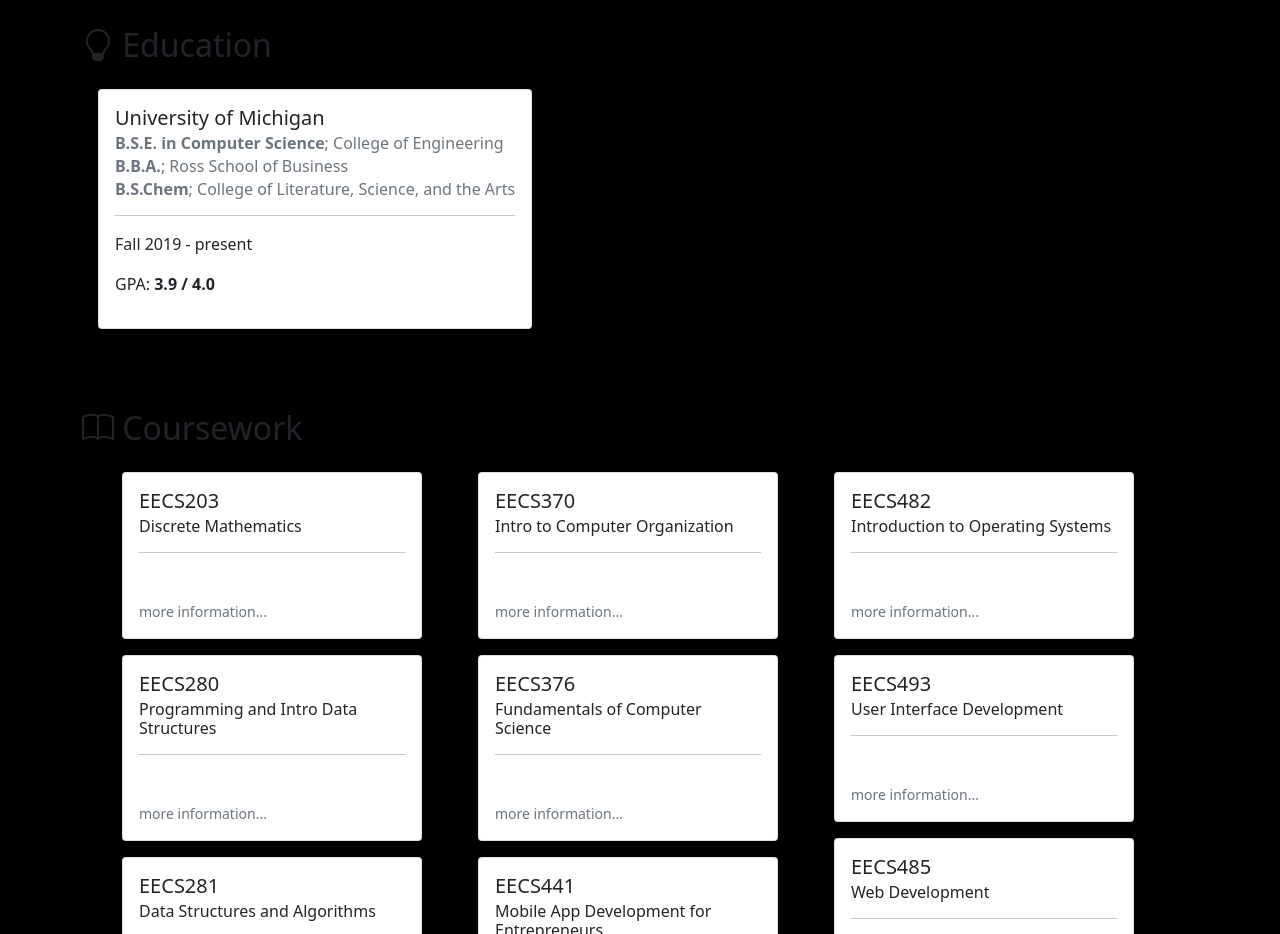
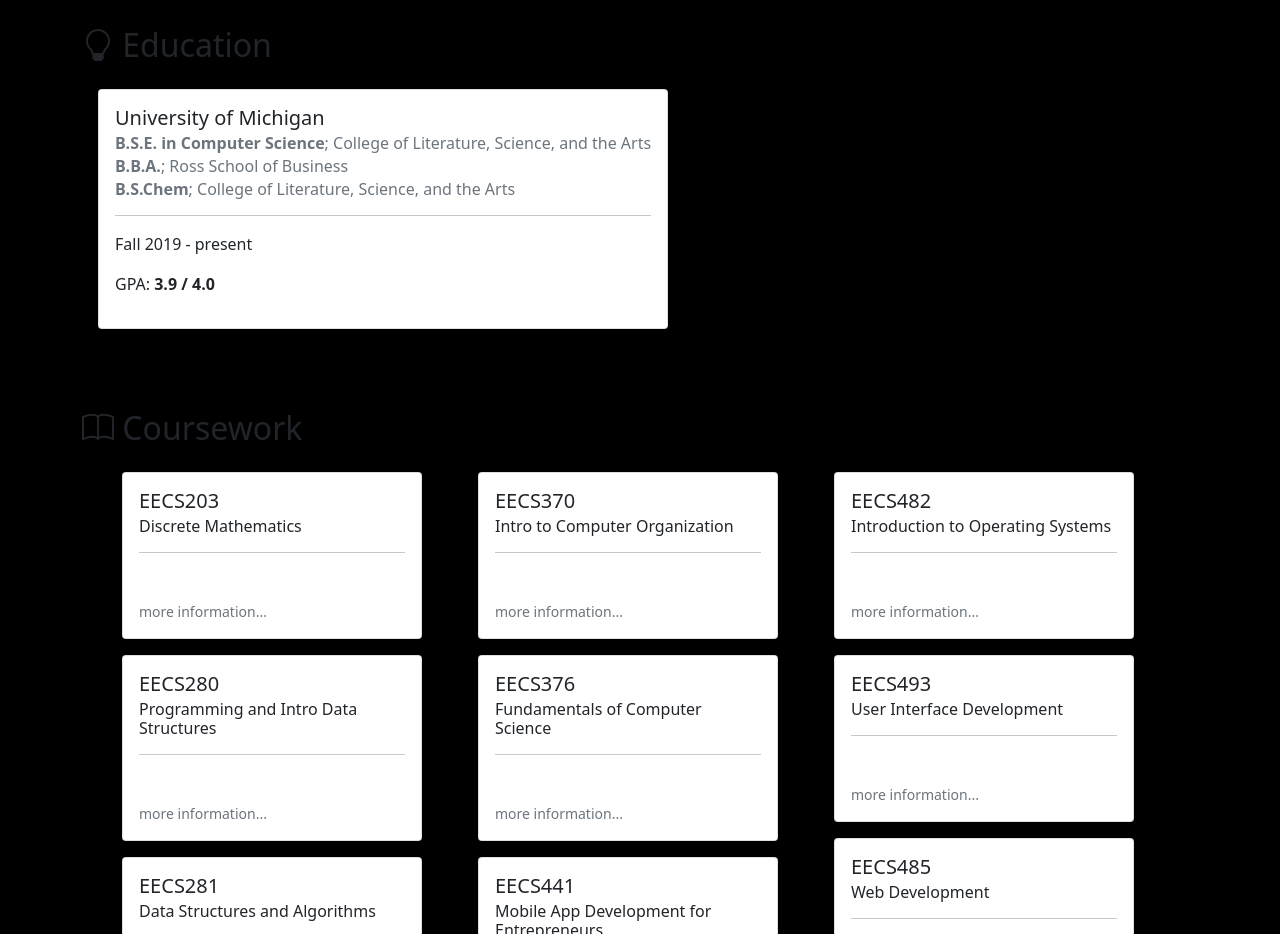
Before and after one commit to danlliu/danlliu.github.io-old, a Vue app: page / in a window 1280 px wide. Shown: the part 980-1914 px from the top of the page. Built offline with nearby package versions, Linux system fonts and the light colour scheme.

Commit message:
no engineering anymore

```diff
--- a/src/pages/Homepage.vue
+++ b/src/pages/Homepage.vue
@@ -47,7 +47,7 @@
                         <h5 class="card-title">University of Michigan</h5>
 
                         <h6 class="card-subtitle mb-2 text-muted"><b>B.S.E. in Computer Science</b>;
-                            College of Engineering</h6>
+                            College of Literature, Science, and the Arts</h6>
                         <h6 class="card-subtitle mb-2 text-muted"><b>B.B.A.</b>; Ross School of Business</h6>
                         <h6 class="card-subtitle mb-2 text-muted"><b>B.S.Chem</b>; College of Literature,
                             Science, and the Arts</h6>
```
